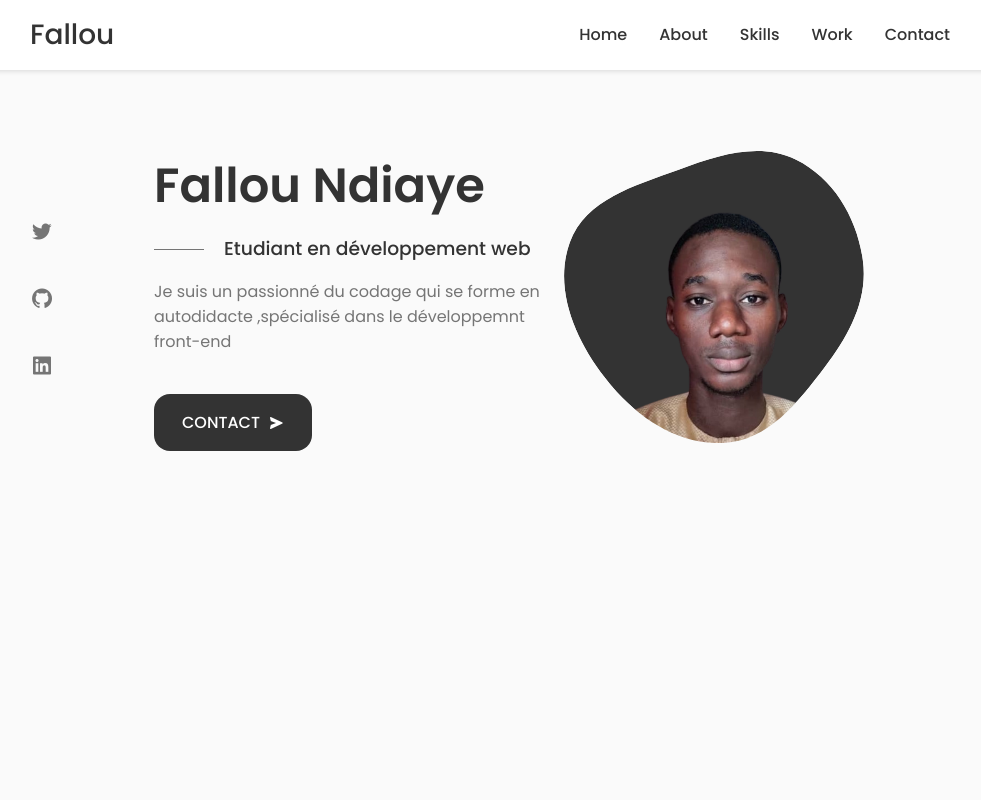
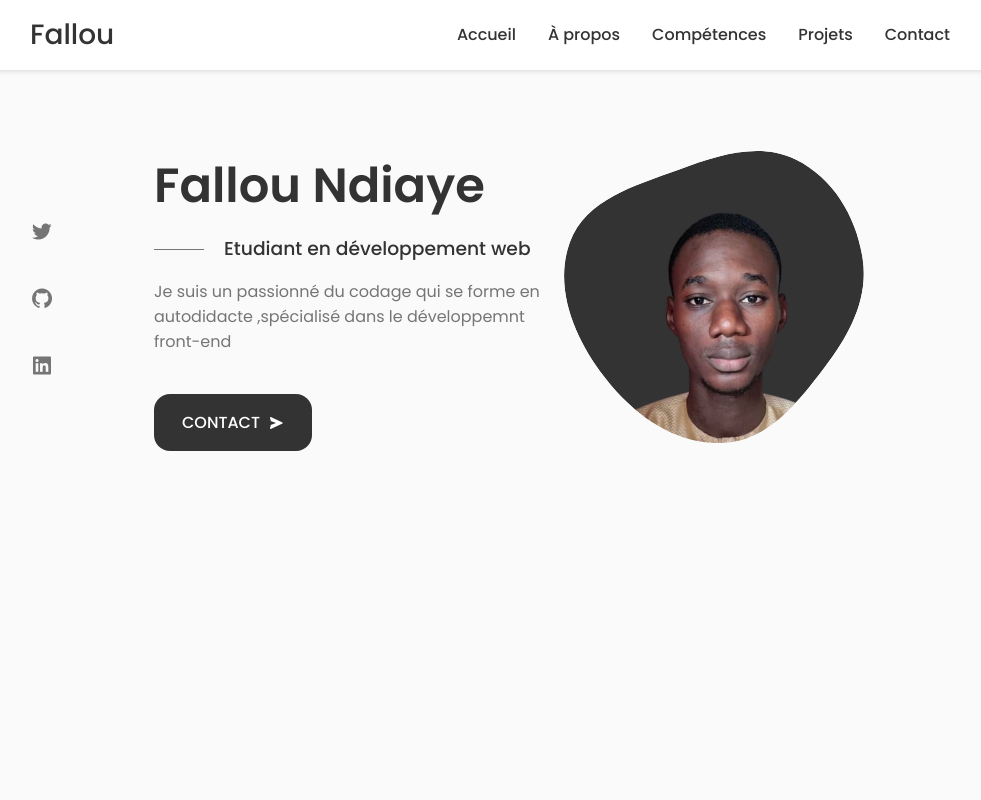
Before and after one commit to Fallou24/react-portfolio, a React (Create React App) app: page / in a window 1280 px wide. Shown: the top 800 px of the page, without its empty margins (150-1131 px from the left). Built offline with nearby package versions, Linux system fonts and the light colour scheme.

Commit message:
Update header component

```diff
--- a/src/components/header/Header.jsx
+++ b/src/components/header/Header.jsx
@@ -14,16 +14,16 @@ const Header = () => {
           <div className={openMenu ? "nav__menu visible" : "nav__menu"}>
             <ul className="nav__list">
               <li className="nav__item">
-                <a href="#" onClick={()=>setOpenMenu(false)}>Home</a>
+                <a href="#" onClick={()=>setOpenMenu(false)}>Accueil</a>
               </li>
               <li className="nav__item">
-                <a href="#about" onClick={()=>setOpenMenu(false)}>About</a>
+                <a href="#about" onClick={()=>setOpenMenu(false)}>À propos</a>
               </li>
               <li className="nav__item">
-                <a href="#skills" onClick={()=>setOpenMenu(false)}>Skills</a>
+                <a href="#skills" onClick={()=>setOpenMenu(false)}>Compétences</a>
               </li>
               <li className="nav__item">
-                <a href="#work" onClick={()=>setOpenMenu(false)}>Work</a>
+                <a href="#work" onClick={()=>setOpenMenu(false)}>Projets</a>
               </li>
               <li className="nav__item">
                 <a href="#contact" onClick={()=>setOpenMenu(false)}>Contact</a>
```
